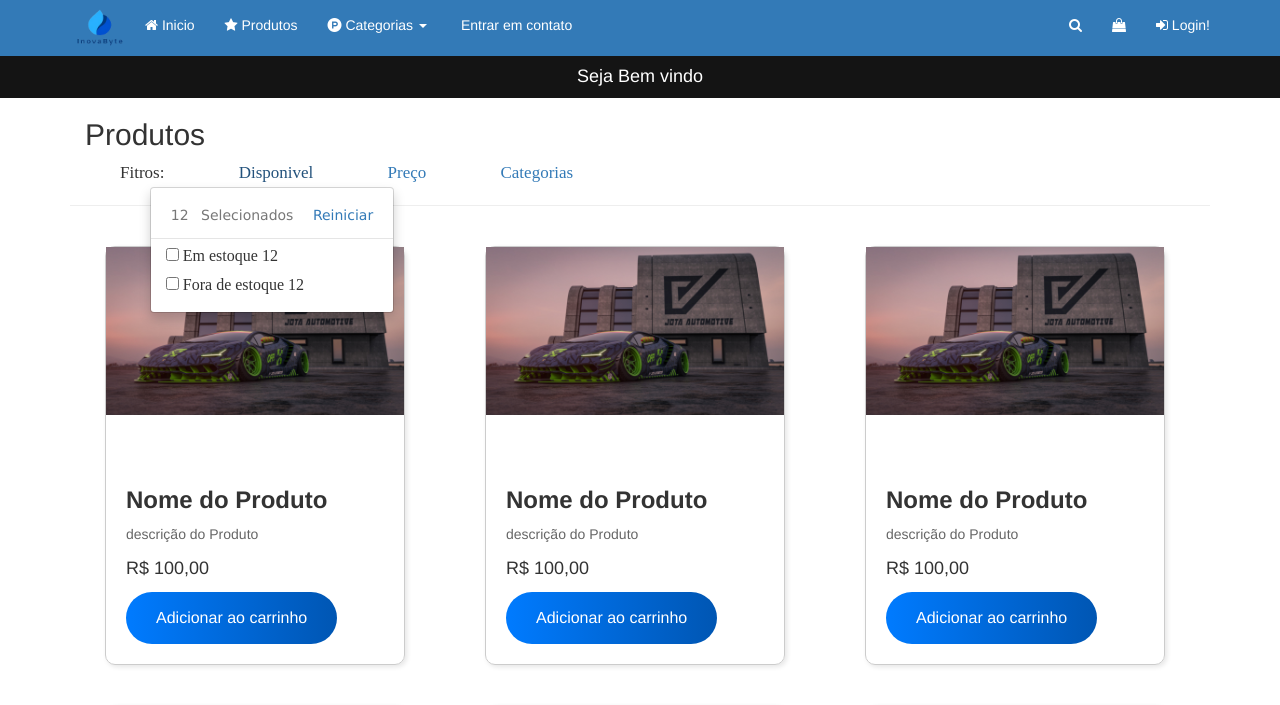
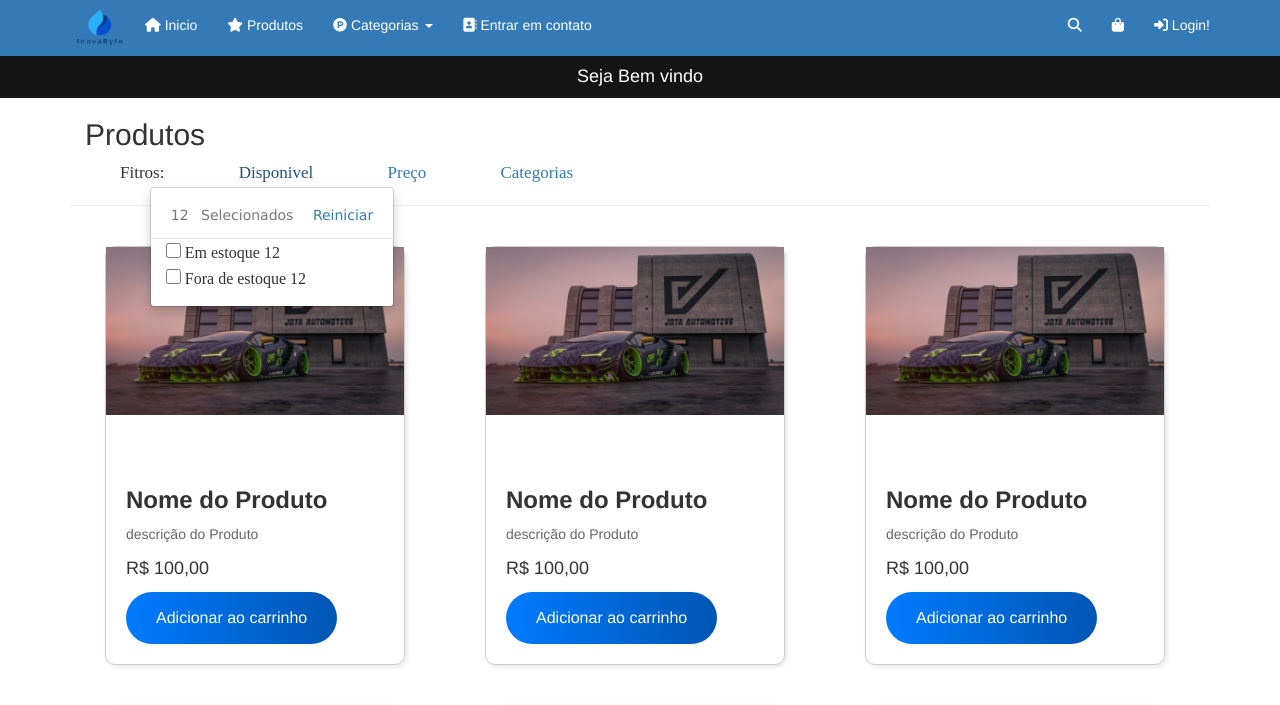
Before and after one commit to AlexPedro105/eCommerce, a PHP site: page /produtos.php in a window 1280 px wide, after a click on "Disponivel". Shown: the top 705 px of the page. Run offline with PHP 8.4, Linux system fonts and the light colour scheme; some libraries are stand-ins or nearby versions.

Commit message:
Desenvolvimento da tela de Contato
Esse commit visa desenvolver a tela de contatos, ajustes nos icones que não estavam aparecendo, corrigindo classes que não existem no css, estilizando o check dos filtros da tela de produtos.

```diff
--- a/css/estiloSite.css
+++ b/css/estiloSite.css
@@ -201,6 +201,7 @@ a.rodapeLink {
 
 /*Seção Footer FIM*/
 
+
 /*TELA PRODUTOS */
 /*PRODUTOS FILTROS INICIO*/
 
@@ -242,7 +243,6 @@ a.rodapeLink {
 }
 
 .estoqueProdutos {
-    padding-top: 5px;
     font-size: 16px;
 }
 
@@ -274,8 +274,32 @@ a.rodapeLink {
     padding: 0px 8px 0px 2px;
 }
 
-/*PRODUTOS FILTROS FIM*/
+.check {
+    width: 15px;
+    height: 15px;
+    background-color: #ccc;
+}
 
+.check:checked {
+    background-color: #007bff;
+}
+
+/*PRODUTOS FILTROS - TELA DE PRODUTOS FIM*/
+
+/*TELA DE CONTATOS INICIO*/
+.formContato{
+    margin-top: 50px;
+}
+
+.comentarioContato{
+    margin: 30px 0px 30px 0px;
+}
+
+.btnContato{
+    margin-bottom: 20px;
+}
+
+/*TELA DE CONTATOS FIM*/
 
 /*Area de responsividade*/
 @media screen and (max-width:1280px) {
@@ -294,7 +318,6 @@ a.rodapeLink {
 
     .coluna {
         flex: 1 0 33.33%;
-        /* Cada coluna ocupa 1/3 da largura da tela */
     }
 }
 
@@ -314,7 +337,6 @@ a.rodapeLink {
 
     .coluna {
         flex: 1 0 33.33%;
-        /* Cada coluna ocupa 1/3 da largura da tela */
     }
 }
 
@@ -334,7 +356,6 @@ a.rodapeLink {
 
     .coluna {
         flex: 1 0 33.33%;
-        /* Cada coluna ocupa 1/3 da largura da tela */
     }
 }
 
@@ -355,7 +376,6 @@ a.rodapeLink {
 
     .coluna {
         flex: 1 0 33.33%;
-        /* Cada coluna ocupa 1/3 da largura da tela */
     }
 }
 
@@ -375,7 +395,6 @@ a.rodapeLink {
 
     .coluna {
         flex: 1 0 33.33%;
-        /* Cada coluna ocupa 1/3 da largura da tela */
     }
 }
 
@@ -395,7 +414,6 @@ a.rodapeLink {
 
     .coluna {
         flex: 1 0 33.33%;
-        /* Cada coluna ocupa 1/3 da largura da tela */
     }
 }
 
@@ -415,7 +433,6 @@ a.rodapeLink {
 
     .coluna {
         flex: 1 0 33.33%;
-        /* Cada coluna ocupa 1/3 da largura da tela */
     }
 }
 
@@ -435,7 +452,6 @@ a.rodapeLink {
 
     .coluna {
         flex: 1 0 33.33%;
-        /* Cada coluna ocupa 1/3 da largura da tela */
     }
 }
 
@@ -455,7 +471,6 @@ a.rodapeLink {
 
     .coluna {
         flex: 1 0 33.33%;
-        /* Cada coluna ocupa 1/3 da largura da tela */
     }
 }
 
@@ -475,7 +490,6 @@ a.rodapeLink {
 
     .coluna {
         flex: 1 0 33.33%;
-        /* Cada coluna ocupa 1/3 da largura da tela */
     }
 }
 
@@ -495,6 +509,5 @@ a.rodapeLink {
 
     .coluna {
         flex: 1 0 33.33%;
-        /* Cada coluna ocupa 1/3 da largura da tela */
     }
 }
--- a/includes/footer.php
+++ b/includes/footer.php
@@ -9,7 +9,6 @@
                 </div>
             </div>
         </section>
-
         <div class="row">
             <div class="col-md-12">
                 <p class="listaRodape">
@@ -20,38 +19,30 @@
                 </p>
             </div>
         </div>
-
         <div class="row">
             <div class="col-md-12">
                 <p class="contatosListaRodape">
-                    <a data-mdb-ripple-init style="background-color: #3b5998; color: white;"
-                        class="btn btn-outline btn-floating m-1 contatoLink" href="#!" role="button">
+                    <a data-mdb-ripple-init style="background-color: #3b5998; color: white;" class="btn btn-outline btn-floating m-1 contatoLink" href="#!" role="button">
                         <i class="fa fa-facebook-f"></i>
                     </a>
-                    <a data-mdb-ripple-init style="background-color: #55acee; color: white;"
-                        class="btn btn-outline btn-floating m-1 contatoLink" href="#!" role="button">
+                    <a data-mdb-ripple-init style="background-color: #55acee; color: white;" class="btn btn-outline btn-floating m-1 contatoLink" href="#!" role="button">
                         <i class="fa fa-twitter"></i>
                     </a>
-                    <a data-mdb-ripple-init style="background-color: #dd4b39; color: white;"
-                        class="btn btn-outline btn-floating m-1 contatoLink" href="#!" role="button">
+                    <a data-mdb-ripple-init style="background-color: #dd4b39; color: white;" class="btn btn-outline btn-floating m-1 contatoLink" href="#!" role="button">
                         <i class="fa fa-google"></i>
                     </a>
-                    <a data-mdb-ripple-init style="background-color: #ac2bac; color: white;"
-                        class="btn btn-outline btn-floating m-1 contatoLink" href="#!" role="button">
+                    <a data-mdb-ripple-init style="background-color: #ac2bac; color: white;" class="btn btn-outline btn-floating m-1 contatoLink" href="#!" role="button">
                         <i class="fa fa-instagram"></i>
                     </a>
-                    <a data-mdb-ripple-init style="background-color: #0082ca; color: white;"
-                        class="btn btn-outline btn-floating m-1 contatoLink" href="#!" role="button">
+                    <a data-mdb-ripple-init style="background-color: #0082ca; color: white;" class="btn btn-outline btn-floating m-1 contatoLink" href="#!" role="button">
                         <i class="fa fa-linkedin"></i>
                     </a>
-                    <a data-mdb-ripple-init style="background-color: #15ce18; color: white;"
-                        class="btn btn-outline btn-floating m-1 contatoLink" href="#!" role="button">
+                    <a data-mdb-ripple-init style="background-color: #15ce18; color: white;" class="btn btn-outline btn-floating m-1 contatoLink" href="#!" role="button">
                         <i class="fa fa-github"></i>
                     </a>
                 </p>
             </div>
         </div>
-
         <div class="row">
             <div class="col-md-12">
                 <p class="copyrightRodape">Copyright ©2024 Todos os direitos reservados | Template criado por Alex
@@ -62,8 +53,7 @@
 </footer>
 </body>
 <script src="https://ajax.googleapis.com/ajax/libs/jquery/1.12.4/jquery.min.js"></script>
+<script src="https://kit.fontawesome.com/02aa49a0c5.js" crossorigin="anonymous"></script>
 <script src="js/bootstrap.min.js"></script>
 <script src="js/index.js"></script>
-
-
 </html>
--- a/includes/header.php
+++ b/includes/header.php
@@ -6,13 +6,15 @@
     <meta name="viewport" content="width=device-width, initial-scale=1.0" />
     <link href="css/bootstrap.min.css" rel="stylesheet" />
     <link href="css/estiloSite.css" rel="stylesheet" />
-    <link rel="stylesheet" href="https://cdnjs.cloudflare.com/ajax/libs/font-awesome/4.7.0/css/font-awesome.min.css" />
+    <link rel="stylesheet" href="https://cdnjs.cloudflare.com/ajax/libs/font-awesome/6.2.1/css/all.min.css">
+
+    <link rel="stylesheet" href="path/to/font-awesome/css/font-awesome.min.css">
+
     <title>InovaByte Site</title>
 </head>
 
 <body>
     <nav class="navbar navbar-static-top navegacaoMenu bg-primary d-flex flex-column align-items: center">
-        <!--INICIO FIM navbar navbar-static-top-->
         <div class="container">
             <div class="navbar-header">
                 <button type="button" class="navbar-toggle" data-toggle="collapse" data-target="#navbar">
@@ -35,8 +37,7 @@
                             Produtos</a>
                     </li>
                     <li class="dropdown barraNavegacao">
-                        <a href="#" class="dropdown-toggle" data-toggle="dropdown"><i class="fa fa-product-hunt"
-                                aria-hidden="true"></i>
+                        <a href="#" class="dropdown-toggle" data-toggle="dropdown"><i class="fa fa-product-hunt" aria-hidden="true"></i>
                             Categorias <span class="caret"></span></a>
                         <ul class="dropdown-menu">
                             <li class="dropdown-header">Setup</li>
@@ -69,7 +70,7 @@
                         </ul>
                     </li>
                     <li class="barraNavegacao">
-                        <a href="#contato"><i class="fa faNaNuser-o" aria-hidden="true"></i>
+                        <a href="contato.php"><i class="fa-solid fa-address-book"></i></i>
                             Entrar em contato</a>
                     </li>
                 </ul>
@@ -95,7 +96,6 @@
             </div>
         </div>
     </nav>
-    <!--CABEÇALHO FIM navbar navbar-static-top-->
     <header>
         <h4 class="tituloHeader">Seja Bem vindo</h4>
     </header>
--- a/produtos.php
+++ b/produtos.php
@@ -2,7 +2,7 @@
 <div class="container">
     <div class="row">
         <div class="col-md-12">
-            <h2 class="">Produtos</h2>
+            <h2>Produtos</h2>
         </div>
     </div>
     <div class="row">
@@ -20,10 +20,10 @@
                     <div class="row">
                         <div class="col-md-12">
                             <li>
-                                <div class="estoqueProdutos form-check"><input class="form-check-input" type="checkbox" value="emEstoque"> Em estoque <span id="qtdStock"> 12</span> </div>
+                                <div class="estoqueProdutos form-check"><input class="form-check-input check" type="checkbox"  value="emEstoque"> Em estoque <span id="qtdStock"> 12</span> </div>
                             </li>
                             <li>
-                                <p class="estoqueProdutos"> <input class="form-check-input" type="checkbox" value=""> Fora de estoque <span> 12</span></p>
+                                <p class="estoqueProdutos form-check"> <input class="form-check-input check" type="checkbox" value=""> Fora de estoque <span> 12</span></p>
                             </li>
                         </div>
                     </div>
@@ -63,14 +63,14 @@
                         <div class="row">
                             <div class="col-md-6">
                                 <p class="d-inline-flex">
-                                    <input class="form-check-input d-flex" type="checkbox" value="">
+                                    <input class="form-check-input d-flex check" type="checkbox" value="">
                                     <i class="fa fa-desktop" aria-hidden="true"></i>
                                     <label> Desktop </label>
                                 </p>
                             </div>
                             <div class="col-md-6">
                                 <p class="d-inline-flex">
-                                    <input class="form-check-input d-flex" type="checkbox" value="">
+                                    <input class="form-check-input d-flex check" type="checkbox" value="">
                                     <i class="fa fa-laptop" aria-hidden="true"></i>
                                     <label> Notbooks </label>
                                 </p>
@@ -79,14 +79,14 @@
                         <div class="row">
                             <div class="col-md-6">
                                 <p class="d-inline-flex">
-                                    <input class="form-check-input d-flex" type="checkbox" value="">
+                                    <input class="form-check-input d-flex check" type="checkbox" value="">
                                     <i class="fa fa-tablet" aria-hidden="true"></i>
                                     <label> Celulares </label>
                                 </p>
                             </div>
                             <div class="col-md-6">
                                 <p class="d-inline-flex">
-                                    <input class="form-check-input d-flex" type="checkbox" value="">
+                                    <input class="form-check-input d-flex check" type="checkbox" value="">
                                     <i class="fa fa-keyboard-o" aria-hidden="true"></i>
                                     <label> Informática </label>
                                 </p>
@@ -95,14 +95,14 @@
                         <div class="row">
                             <div class="col-md-6">
                                 <p class="d-inline-flex">
-                                    <input class="form-check-input d-flex" type="checkbox" value="">
+                                    <input class="form-check-input d-flex check" type="checkbox" value="">
                                     <i class="fa fa-gamepad" aria-hidden="true"></i>
                                     <label> Video Games </label>
                                 </p>
                             </div>
                             <div class="col-md-6">
                                 <p class="d-inline-flex">
-                                    <input class="form-check-input d-flex" type="checkbox" value="">
+                                    <input class="form-check-input d-flex check" type="checkbox" value="">
                                     <i class="fa fa-television" aria-hidden="true"></i>
                                     <label> Tv's </label>
                                 </p>
```
Also changed, not shown: contato.php (added, +29 -0 lines).
